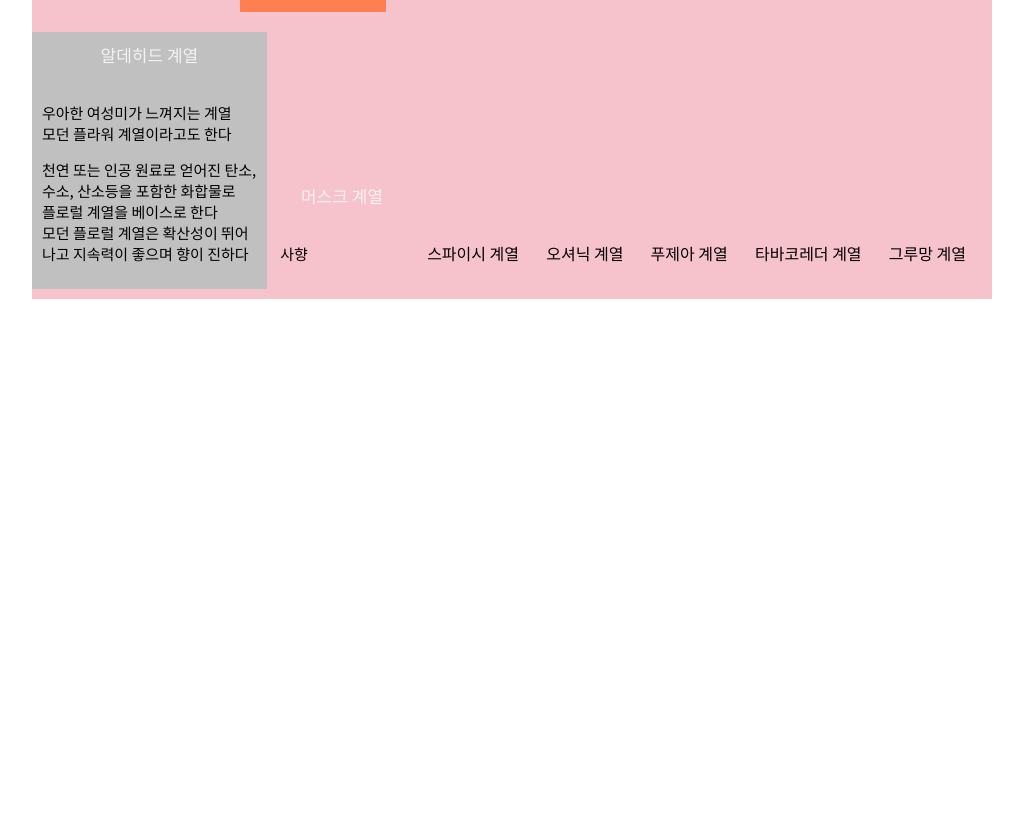
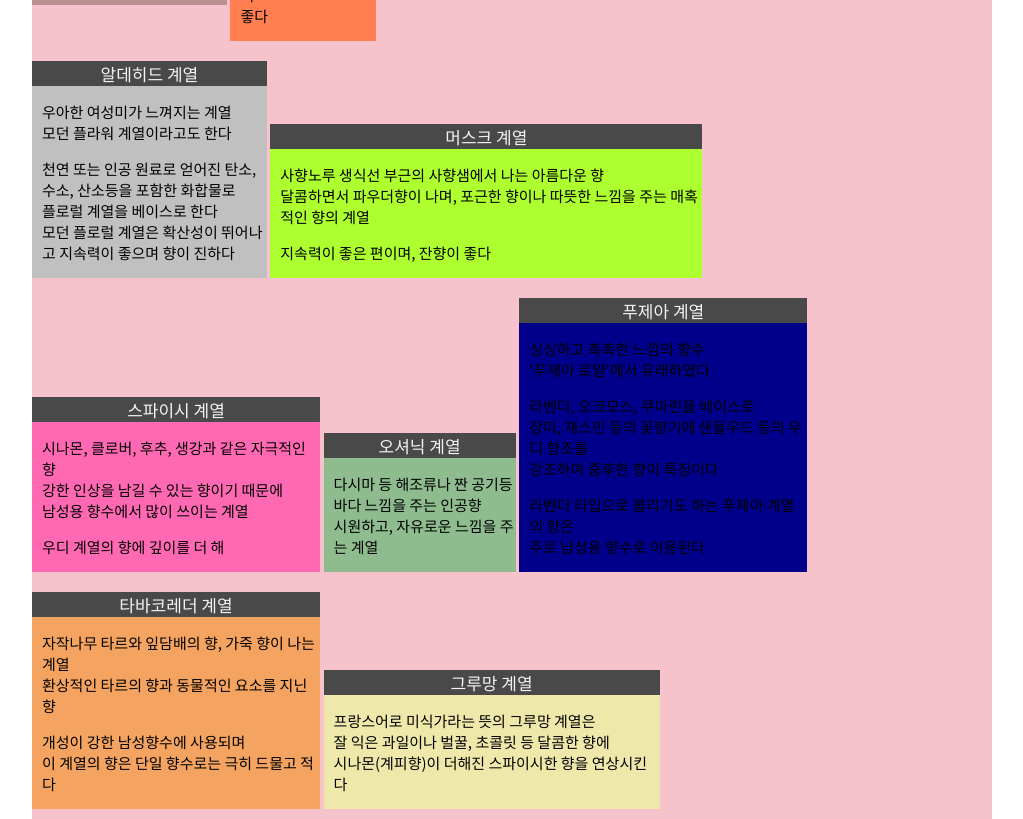
Before and after one commit to hyunaaaah/project, a website built with webpack: page src/info.hbs in a window 1280 px wide. Shown: the part 2238-3057 px from the top of the page, without its empty margins (136-1159 px from the left). Before the commit the page ends 2537 px from the top, so only its background shows below. Built offline with nearby package versions, Linux system fonts and the light colour scheme.

Commit message:
add 계열

```diff
--- a/src/info.hbs
+++ b/src/info.hbs
@@ -211,6 +211,7 @@
                 <p>
                     싱글 플로럴계열과 플로럴 부케계열 두가지로 나뉜다
                 </p>
+                <img src="./img/missDior.jpg" class="type-exam">
             </div>
         </div>
         <div id="type-green">
@@ -336,29 +337,76 @@
             <div class="type-name">머스크 계열</div>
             <div class="type-text">
                 <p>
-                    사향
+                    사향노루 생식선 부근의 사향샘에서 나는 아름다운 향<br>
+                    달콤하면서 파우더향이 나며, 포근한 향이나 따뜻한 느낌을 주는 매혹적인 향의 계열
+                </p>
+                <p>
+                    지속력이 좋은 편이며, 잔향이 좋다
                 </p>
             </div>
         </div>
         <div id="type-spicy">
-            <span>스파이시 계열</span>
-            <div></div>
+            <div class="type-name">스파이시 계열</div>
+            <div class="type-text">
+                <p>
+                    시나몬, 클로버, 후추, 생강과 같은 자극적인 향<br>
+                    강한 인상을 남길 수 있는 향이기 때문에<br>
+                    남성용 향수에서 많이 쓰이는 계열
+                </p>
+                <p>
+                    우디 계열의 향에 깊이를 더 해
+                </p>
+            </div>
         </div>
         <div id="type-oceanic">
-            <span>오셔닉 계열</span>
-            <div></div>
+            <div class="type-name">오셔닉 계열</div>
+            <div class="type-text">
+                <p>
+                    다시마 등 해조류나 짠 공기등 바다 느낌을 주는 인공향<br>
+                    시원하고, 자유로운 느낌을 주는 계열
+                </p>
+            </div>
         </div>
         <div id="type-fougere">
-            <span>푸제아 계열</span>
-            <div></div>
+            <div class="type-name">푸제아 계열</div>
+            <div class="type-text">
+                <p>
+                    싱싱하고 촉촉한 느낌의 향수<br>
+                    '푸제아 로얄'에서 유래하였다
+                </p>
+                <p>
+                    라벤더, 오크모스, 쿠마린을 베이스로<br>
+                    장미, 재스민 등의 꽃향기에 샌들우드 등의 우디 향조를<br>
+                    강조하여 중후한 향이 특징이다
+                </p>
+                <p>
+                    라벤더 타입으로 불리기도 하는 푸제아 계열의 향은<br>
+                    주로 남성용 향수로 이용된다
+                </p>
+            </div>
         </div>
         <div id="type-tabacco-seater">
-            <span>타바코레더 계열</span>
-            <div></div>
+            <div class="type-name">타바코레더 계열</div>
+            <div class="type-text">
+                <p>
+                    자작나무 타르와 잎담배의 향, 가죽 향이 나는 계열<br>
+                    환상적인 타르의 향과 동물적인 요소를 지닌 향
+                </p>
+                <p>
+                    개성이 강한 남성향수에 사용되며<br>
+                    이 계열의 향은 단일 향수로는 극히 드물고 적다
+                </p>
+            </div>
         </div>
         <div id="type-gourmand">
-            <span>그루망 계열</span>
-            <div></div>
+            <div class="type-name">그루망 계열</div>
+            <div class="type-text">
+                <p>
+                    프랑스어로 미식가라는 뜻의 그루망 계열은<br>
+                    잘 익은 과일이나 벌꿀, 초콜릿 등 달콤한 향에<br>
+                    시나몬(계피향)이 더해진 스파이시한 향을 연상시킨다
+                </p>
+            </div>
         </div>
     </div>
 </div>
--- a/src/less/info.less
+++ b/src/less/info.less
@@ -155,9 +155,9 @@
 .type-contents {
   background-color: #f6c2cc;
 
-  div {
+  & > div {
     display: inline-block;
-    margin: 10px 10px 10px 0px;
+    margin: 10px 0px;
   }
 }
 
@@ -166,6 +166,7 @@
   color: @info-font-color;
   font-size: 17px;
   text-align: center;
+  background-color: @info-font-bg;
 }
 
 .type-text {
@@ -173,17 +174,27 @@
   font-size: 15px;
 }
 
-#type-floral {
-  width: 38%;
-  background-color: red;
+//향수 계열 상세부분
+#type-woody {
+  margin-right: 10px;
+  width: 320px;
+  height: 350px;
   vertical-align: top;
+  border: solid 1px @info-font-bg;
+  background-image: url('../img/missDior.jpg');
+  background-size: cover;
+  background-position: center 50px;
 }
 
-#type-woody {
-  width: 27%;
-  height: 200px;
+#type-floral {
+  width: 450px;
+  height: 400px;
   vertical-align: top;
-  background-color: orange;
+  border: solid 1px @info-font-bg;
+
+  .type-exam {
+    width: 200px;
+  }
 }
 
 #type-green {
@@ -233,3 +244,34 @@
   width: 24.45%;
   background-color: silver;
 }
+
+#type-musk {
+  margin-left: 0px;
+  width: 45%;
+  background-color: greenyellow;
+}
+
+#type-spicy {
+  width: 30%;
+  background-color: hotpink;
+}
+
+#type-oceanic {
+  width: 20%;
+  background-color: darkseagreen;
+}
+
+#type-fougere {
+  width: 30%;
+  background-color: darkblue;
+}
+
+#type-tabacco-seater {
+  width: 30%;
+  background-color: sandybrown;
+}
+
+#type-gourmand {
+  width: 35%;
+  background-color: palegoldenrod;
+}
```
